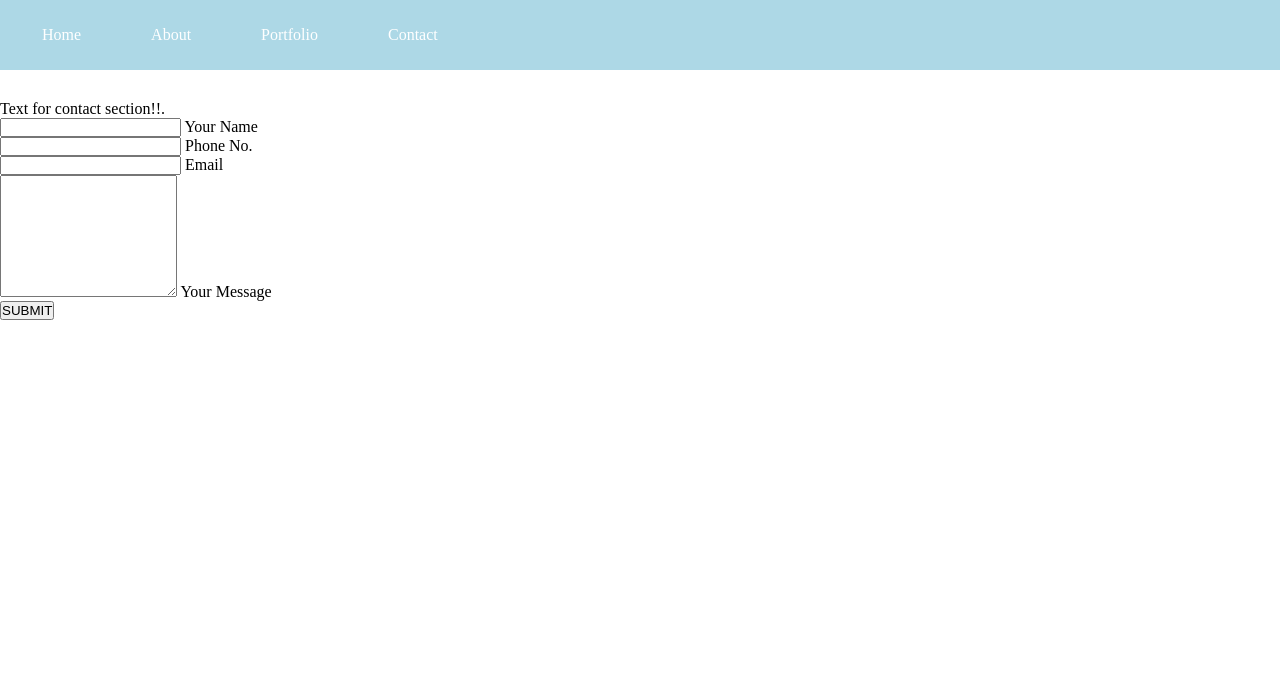
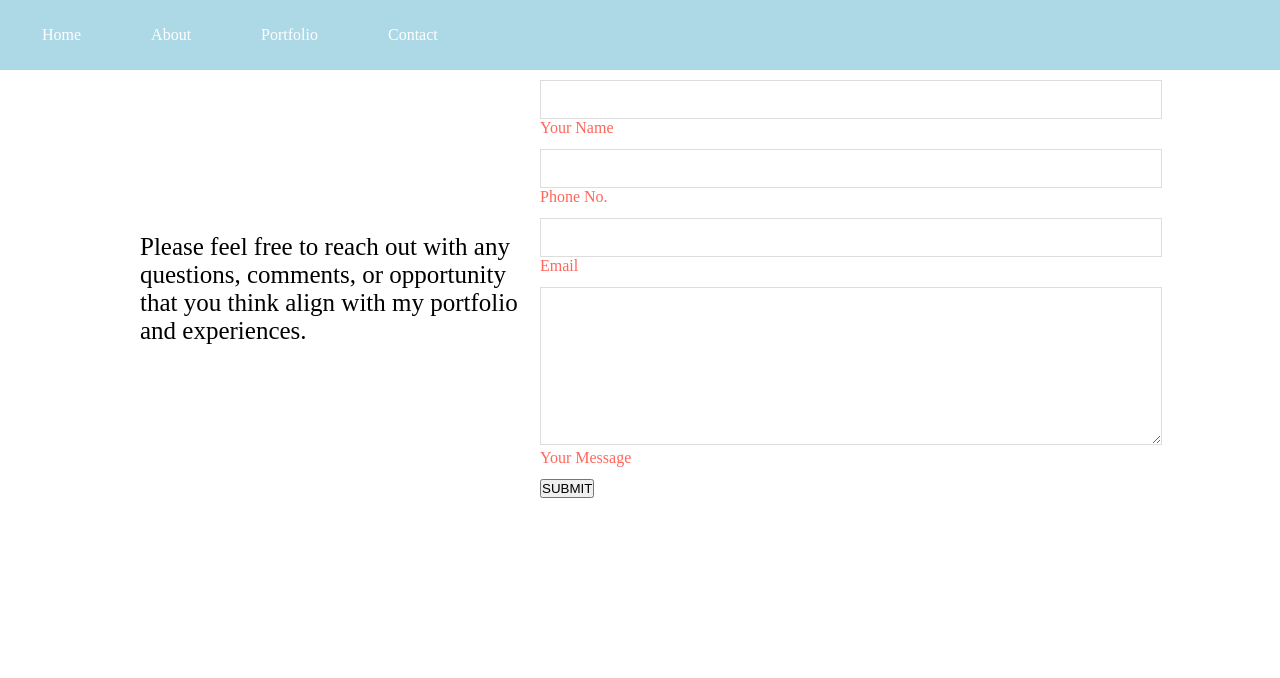
Before and after one commit to mattbixby123/MBixby-Portfolio-Site, a plain HTML site: page contact.html in a window 1280 px wide. Drawn offline with Linux system fonts and the light colour scheme.

Commit message:
final touches for PWP part 2

```diff
--- a/contact.html
+++ b/contact.html
@@ -29,8 +29,8 @@
     </div>
   </header>
 
-  <section class="Contact2">
-    <p class="main-text">Text for contact section!!.</p>
+  <section class="contact2">
+    <p class="main-text-contact">Please feel free to reach out with any questions, comments, or opportunity that you think align with my portfolio and experiences.</p>
     <form>
 
       <div class="input-group">
--- a/style.css
+++ b/style.css
@@ -7,11 +7,14 @@ body {
   position: relative;
 }
 
+/* z index used here below for header/nav on all pages */
+
 header {
   position: fixed;
   top: 0;
   width: 100%;
   background-color:lightblue;
+  z-index: 1;
 }
 
 li {
@@ -38,7 +41,7 @@ a {
   min-height: 70px;
   display: flex;
   justify-content: space-between;
-  align-items: right
+  align-items: right;
 }
 
 .nav-menu {
@@ -61,6 +64,9 @@ img {
   margin-left: 10px;
 }
 
+
+/* //Advanced CSS Selectors - media queiry //  */
+
 @media(max-wdith:1280px){
   .container{
     width: 100%;
@@ -73,5 +79,33 @@ form {
 }
 
 .contact2 {
+  display: flex;
   align-items: center;
+  justify-content: center;
+  margin-top: 80px;
 }
+
+.input-group {
+  margin-bottom: 30px;
+}
+
+input, textarea {
+  width: 100%;
+  padding: 10px;
+  outline: 0;
+  border: 1px solid #ddd;
+  color: #ddd;
+  background: transparent;
+  font-size: 15px;
+}
+
+.main-text-contact {
+  font-size: 25px;
+  width: 400px;
+}
+
+label {
+  height: 100%;
+  position: absolute;
+  color: #FF665B;
+}
```
